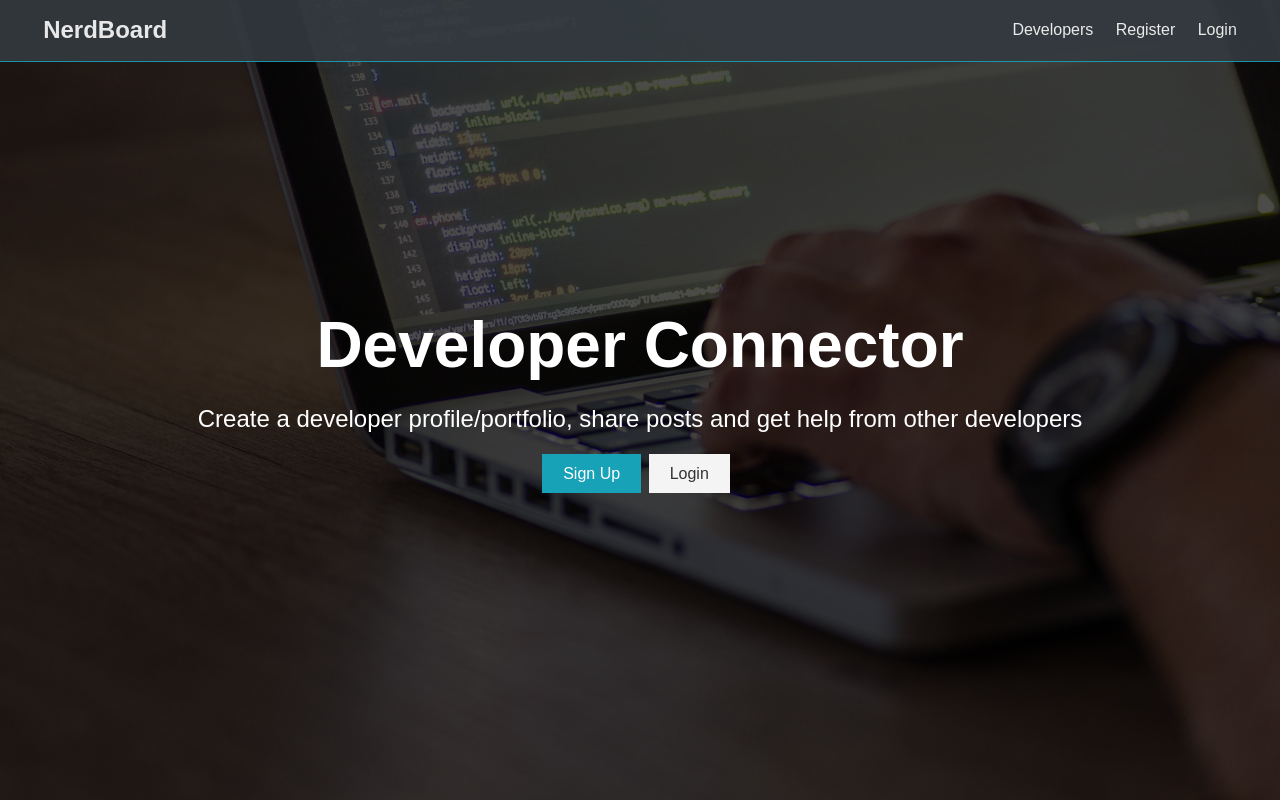
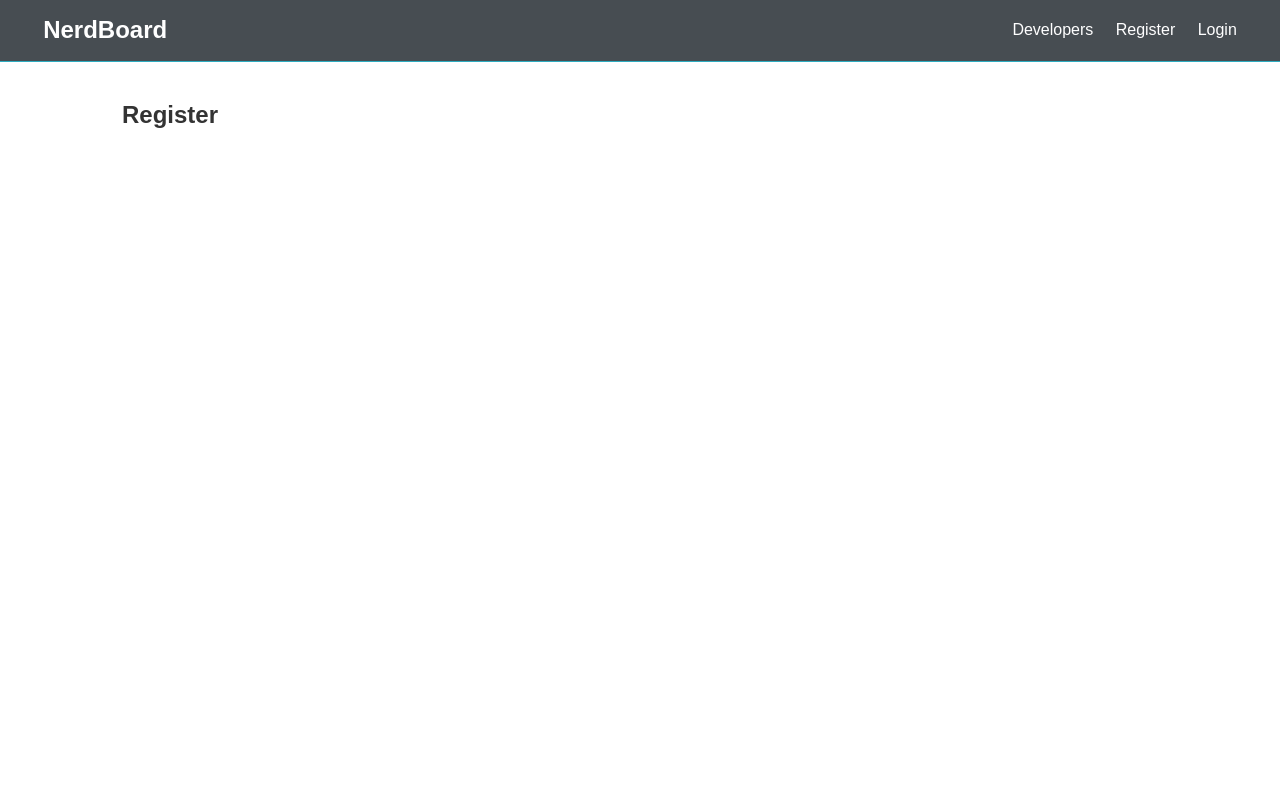
Before and after one commit to milomacphail/NerdBoard_2019Update, a React (Create React App) app in the folder client/: page /register in a window 1280 px wide. Built offline with nearby package versions, Linux system fonts and the light colour scheme; some icons are missing; the HTML template or start-up script is replaced by a standard one.

Commit message:
React-router routes added

```diff
--- a/client/src/App.js
+++ b/client/src/App.js
@@ -1,13 +1,24 @@
 import React, { Fragment } from 'react';
+import { BrowserRouter as Router, Route, Switch } from 'react-router-dom';
 import Navbar from './component/layout/Navbar';
-import Landing from './component/layout/Landing.js';
+import Landing from './component/layout/Landing';
+import Login from './component/auth/Login';
+import Register from './component/auth/Register';
 import './App.css';
 
 const App = () => (
-  <Fragment>
-    <Navbar />
-    <Landing />
-  </Fragment>
+  <Router>
+    <Fragment>
+      <Navbar />
+      <Route exact path="/" component={Landing} />
+      <section className="container">
+        <Switch>
+          <Route exact path="/register" component={Register} />
+          <Route exact path="/login" component={Login} />
+        </Switch>
+      </section>
+    </Fragment>
+  </Router>
 );
 
 export default App;
--- /dev/null
+++ b/client/src/component/auth/Login.js
@@ -0,0 +1,11 @@
+import React from 'react';
+
+export const Login = () => {
+  return (
+    <div>
+      <h1>Login</h1>
+    </div>
+  );
+};
+
+export default Login;
--- /dev/null
+++ b/client/src/component/auth/Register.js
@@ -0,0 +1,11 @@
+import React from 'react';
+
+export const Register = () => {
+  return (
+    <div>
+      <h1>Register</h1>
+    </div>
+  );
+};
+
+export default Register;
--- a/client/src/component/layout/Landing.js
+++ b/client/src/component/layout/Landing.js
@@ -1,4 +1,5 @@
 import React from 'react';
+import { Link } from 'react-router-dom';
 
 export const Landing = () => {
   return (
@@ -11,12 +12,12 @@
             other developers
           </p>
           <div className="buttons">
-            <a href="register.html" className="btn btn-primary">
+            <Link to="register.html" className="btn btn-primary">
               Sign Up
-            </a>
-            <a href="login.html" className="btn btn-light">
+            </Link>
+            <Link to="login.html" className="btn btn-light">
               Login
-            </a>
+            </Link>
           </div>
         </div>
       </div>
--- a/client/src/component/layout/Navbar.js
+++ b/client/src/component/layout/Navbar.js
@@ -1,22 +1,23 @@
 import React from 'react';
+import { Link } from 'react-router-dom';
 
 export const Navbar = () => {
   return (
     <nav class="navbar bg-dark">
       <h1>
-        <a href="index.html">
+        <Link to="/">
           <i class="fa fas-code"></i>NerdBoard
-        </a>
+        </Link>
       </h1>
       <ul>
         <li>
-          <a href="profiles.html">Developers</a>
+          <Link to="/profiles">Developers</Link>
         </li>
         <li>
-          <a href="register.html">Register</a>
+          <Link to="/register">Register</Link>
         </li>
         <li>
-          <a href="login.html">Login</a>
+          <Link to="/login">Login</Link>
         </li>
       </ul>
     </nav>
```
